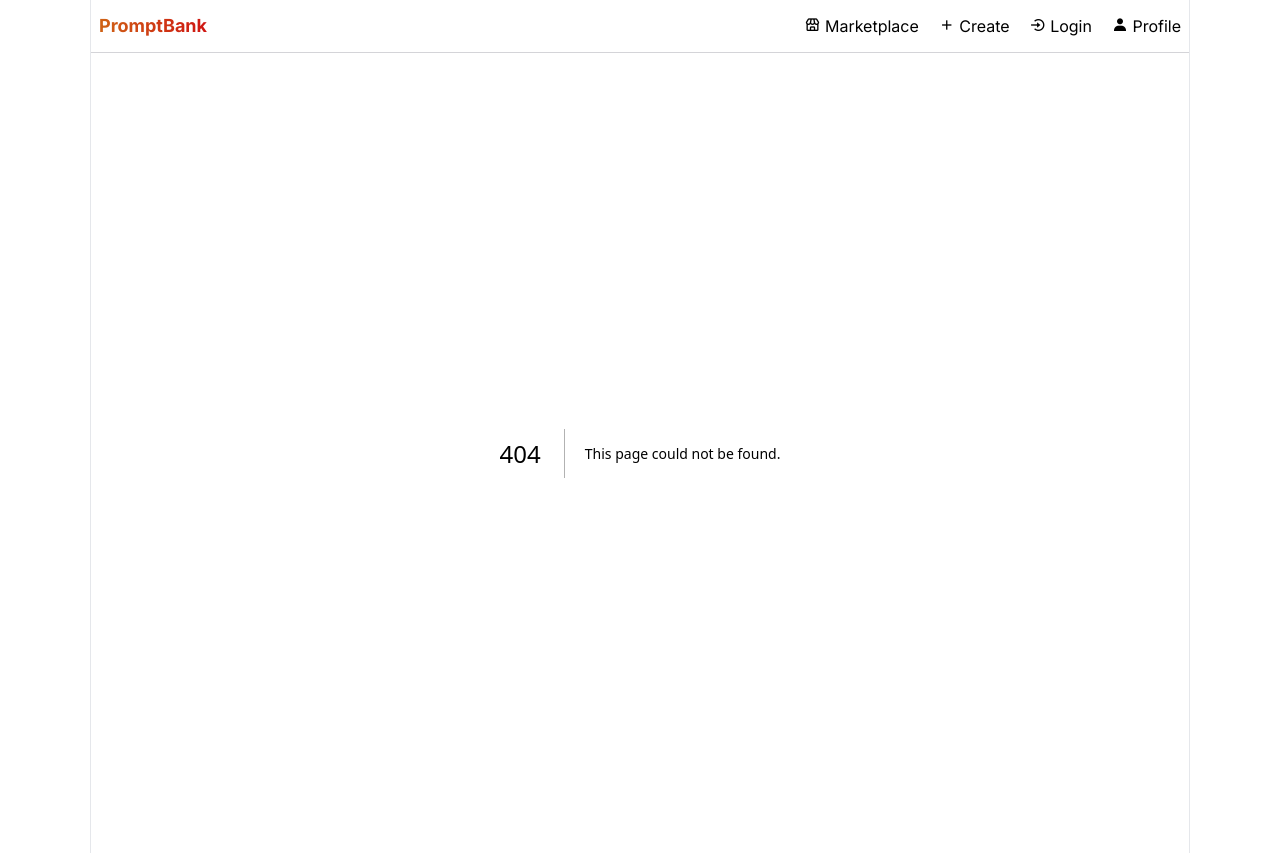
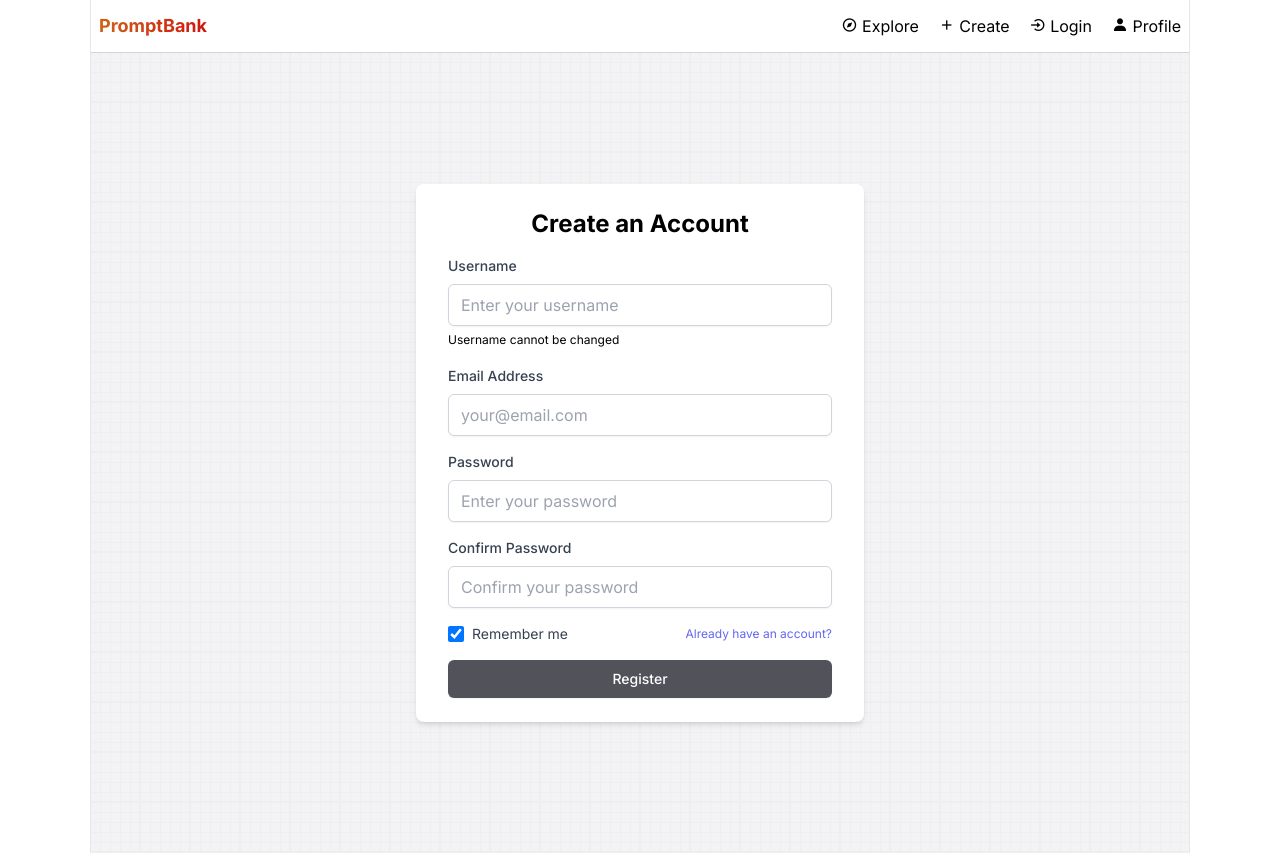
Before and after one commit to Ekpenga9000/PromptBank, a Next.js app: page /register in a window 1280 px wide. Before the commit this address had no page. Built offline with nearby package versions, Linux system fonts and the light colour scheme.

Commit message:
Add logic to Authentication Cmpnent

```diff
--- /dev/null
+++ b/app/(auth)/forgot-password/page.tsx
@@ -0,0 +1,13 @@
+import React from 'react'
+
+const ForgotPasswordPage = () => {
+  return (
+      <main className='main h-screen flex justify-center items-center'>
+          <div>
+          <h1 className='head_text'>Sorry, can't help you buddy!</h1>
+          </div>
+    </main>
+  )
+}
+
+export default ForgotPasswordPage;
--- /dev/null
+++ b/app/(auth)/login/page.tsx
@@ -0,0 +1,12 @@
+import AuthenticationComponent from '@/components/AuthenticationComponent'
+import React from 'react'
+
+const LoginPage = () => {
+  return (
+      <main className='main'>
+          <AuthenticationComponent isLogin={ true } />
+    </main>
+  )
+}
+
+export default LoginPage
--- /dev/null
+++ b/app/(auth)/register/page.tsx
@@ -0,0 +1,12 @@
+import AuthenticationComponent from '@/components/AuthenticationComponent'
+import React from 'react'
+
+const RegistrationPage = () => {
+  return (
+    <main className='main'>
+      <AuthenticationComponent isLogin={ false } />
+    </main>
+  )
+}
+
+export default RegistrationPage
--- /dev/null
+++ b/components/AuthenticationComponent.tsx
@@ -0,0 +1,182 @@
+"use client";
+
+import { useState } from "react";
+import Link from "next/link";
+import { AuthenticationComponentProps } from "@/interfaces/interfaces";
+
+const AuthenticationComponent = ({ isLogin }: AuthenticationComponentProps) => {
+  const [formData, setFormData] = useState({
+    username: "",
+    email: "",
+    password: "",
+    confirmPassword: "",
+  });
+  const [feedback, setFeedback] = useState({
+    message: "",
+    type: "",
+  });
+
+  const handleChange = (e: React.ChangeEvent<HTMLInputElement>) => {
+    // setMessage("");
+    setFormData((prev) => ({ ...prev, [e.target.name]: e.target.value }));
+  };
+
+  const handleSubmit = async (e: React.FormEvent<HTMLFormElement>) => {
+    e.preventDefault();
+    const style = {
+      success:
+        "bg-green-200 text-green-700 px-2 py-1 rounded-md mt-1 dark:bg-green-700 dark:text-green-200",
+      error:
+        "bg-red-200 text-red-700 px-2 py-1 rounded-md mt-1 dark:bg-red-700 dark:text-red-200",
+      };
+
+      const { username, email, password, confirmPassword } = formData;
+
+      switch (isLogin) {
+        case true:
+          if (!email || !password) {
+            setFeedback({ message: "Please fill in all fields", type: style.error });
+            return;
+          }
+          break;
+        case false:
+          if (!username || !email || !password || !confirmPassword) {
+            setFeedback({ message: "Please fill in all fields", type: style.error });
+            return;
+          }
+          if (password !== confirmPassword) {
+            setFeedback({ message: "Passwords do not match", type: style.error });
+            return;
+          }
+          break;
+        default:
+          break;
+      }
+  };
+
+  return (
+    <section className="min-h-screen flex items-center justify-center w-full dark:bg-gray-950">
+      <div className="bg-white dark:bg-gray-900 shadow-md rounded-lg px-8 py-6 max-w-md">
+        <h1 className="text-2xl font-bold text-center mb-4 dark:text-gray-200">
+          {isLogin ? "Welcome Back!" : "Create an Account"}
+        </h1>
+        <form>
+          {!isLogin && (
+            <div className="mb-4">
+              <label
+                htmlFor="username"
+                className="block text-sm font-medium text-gray-700 dark:text-gray-300 mb-2"
+              >
+                Username
+              </label>
+              <input
+                type="text"
+                id="username"
+                className="shadow-sm rounded-md w-full px-3 py-2 border border-gray-300 focus:outline-none focus:ring-indigo-500 focus:border-indigo-500"
+                placeholder="Enter your username"
+                required
+                name="username"
+                value={formData.username}
+              />
+              <span className="text-xs">Username cannot be changed</span>
+            </div>
+          )}
+          <div className="mb-4">
+            <label
+              htmlFor="email"
+              className="block text-sm font-medium text-gray-700 dark:text-gray-300 mb-2"
+            >
+              Email Address
+            </label>
+            <input
+              type="email"
+              id="email"
+              className="shadow-sm rounded-md w-full px-3 py-2 border border-gray-300 focus:outline-none focus:ring-indigo-500 focus:border-indigo-500"
+              placeholder="your@email.com"
+              required
+              name="email"
+              value={formData.email}
+            />
+          </div>
+          <div className="mb-4">
+            <label
+              htmlFor="password"
+              className="block text-sm font-medium text-gray-700 dark:text-gray-300 mb-2"
+            >
+              Password
+            </label>
+            <input
+              type="password"
+              id="password"
+              className="shadow-sm rounded-md w-full px-3 py-2 border border-gray-300 focus:outline-none focus:ring-indigo-500 focus:border-indigo-500"
+              placeholder="Enter your password"
+              required
+              name="password"
+              value={formData.password}
+            />
+            {isLogin && (
+              <Link
+                href="/forgot-password"
+                className="text-xs text-gray-600 hover:text-indigo-500 focus:outline-none focus:ring-2 focus:ring-offset-2 focus:ring-indigo-500"
+              >
+                Forgot Password?
+              </Link>
+            )}
+          </div>
+          {!isLogin && (
+            <div className="mb-4">
+              <label
+                htmlFor="confirmPassword"
+                className="block text-sm font-medium text-gray-700 dark:text-gray-300 mb-2"
+              >
+                Confirm Password
+              </label>
+              <input
+                type="password"
+                id="confirmPassword"
+                className="shadow-sm rounded-md w-full px-3 py-2 border border-gray-300 focus:outline-none focus:ring-indigo-500 focus:border-indigo-500"
+                placeholder="Confirm your password"
+                required
+                name="confirmPassword"
+                value={formData.confirmPassword}
+              />
+            </div>
+          )}
+          <div className="flex items-center justify-between mb-4">
+            <div className="flex items-center">
+              <input
+                type="checkbox"
+                id="remember"
+                className="h-4 w-4 rounded border-gray-300 text-indigo-600 focus:ring-indigo-500 focus:outline-none"
+                checked
+              />
+              <label
+                htmlFor="remember"
+                className="ml-2 block text-sm text-gray-700 dark:text-gray-300"
+              >
+                Remember me
+              </label>
+            </div>
+            <Link
+              href={isLogin ? "/register" : "/login"}
+              className="text-xs text-indigo-500 hover:text-indigo-700 focus:outline-none focus:ring-2 focus:ring-offset-2 focus:ring-indigo-500"
+            >
+              {!isLogin ? "Already have an account?" : "Create an Account"}
+            </Link>
+          </div>
+          <button
+            type="submit"
+            className="w-full flex justify-center py-2 px-4 border border-transparent rounded-md shadow-sm text-sm font-medium text-white bg-zinc-600 hover:bg-zinc-700 focus:outline-none focus:ring-2 focus:ring-offset-2 focus:ring-indigo-500"
+          >
+            {isLogin ? "Login" : "Register"}
+          </button>
+        </form>
+        {feedback.message && (
+          <p className={`${feedback.type} text-xs`}>{feedback.message}</p>
+        )}
+      </div>
+    </section>
+  );
+};
+
+export default AuthenticationComponent;
--- a/components/NavBar.tsx
+++ b/components/NavBar.tsx
@@ -11,7 +11,7 @@ const NavBar = () => {
         <ul className="flex item-center gap-5">
           <li>
             <Link href="/prompts">
-              <i className="bx bx-store"></i> Marketplace
+              <i className="bx bx-compass"></i> Explore
             </Link>{" "}
             {/* This would be the link to see all prompts. */}
           </li>
@@ -21,7 +21,7 @@ const NavBar = () => {
             </Link>
           </li>
           <li>
-            <Link href="/signin">
+            <Link href="/login">
               <i className="bx bx-log-in-circle"></i> Login
             </Link>
           </li>
--- a/interfaces/interfaces.ts
+++ b/interfaces/interfaces.ts
@@ -7,4 +7,8 @@ export interface FormProps {
         tag: string;
     };
     handleSubmit: (e: any) => void;
- }
+};
+
+export interface AuthenticationComponentProps {
+    isLogin: boolean;
+};
```
Also changed, not shown: 1 other file (tests, documents, lock files or other folders).
